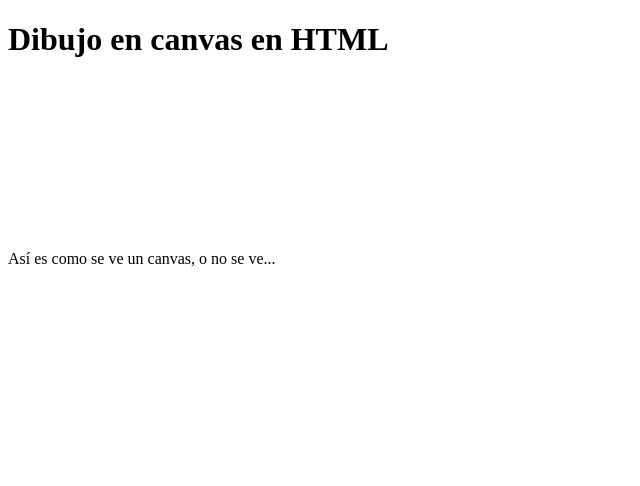
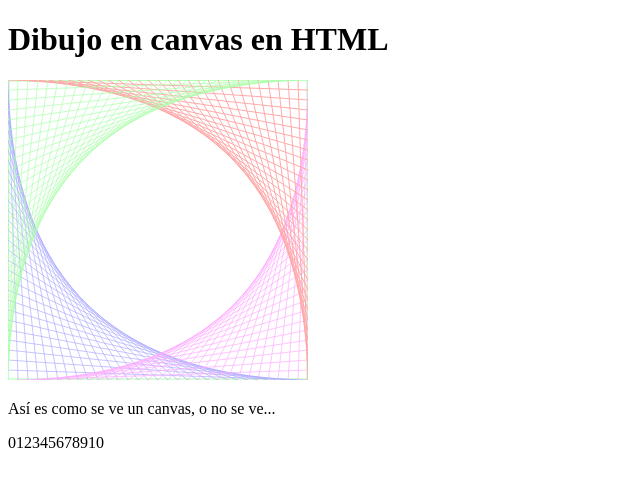
Before and after one commit to Martin-Moreno-Jara/Curso-html-js-2016, a plain HTML site: page canvas/dibujo.html in a window 1280 px wide. Shown: the whole page, without its empty margins (0-640 px from the left). Drawn offline with Linux system fonts and the light colour scheme.

Commit message:
dibujo con patrón

```diff
--- a/canvas/dibujo.html
+++ b/canvas/dibujo.html
@@ -6,7 +6,8 @@
 </head>
 <body>
     <h1>Dibujo en canvas en HTML</h1>
-    <canvas></canvas>
+    <canvas width="300" height="300" id="dibujito"></canvas>
     <p>Así es como se ve un canvas, o no se ve...</p>
+    <script src="dibujo.js"></script>
 </body>
 </html>
--- /dev/null
+++ b/canvas/dibujo.js
@@ -0,0 +1,67 @@
+var d =document.getElementById("dibujito");
+var lienzo = d.getContext("2d")
+console.log(lienzo)
+
+function makeStroke(initx,inity,finalx,finaly,color){
+    lienzo.beginPath();
+    lienzo.strokeStyle = color;
+    lienzo.moveTo(initx,inity);
+    lienzo.lineTo(finalx,finaly);
+    lienzo.stroke();
+    lienzo.closePath();
+}
+
+makeStroke(1,1,0,300,"#AFA")
+makeStroke(1,1,300,0,"#AFA")
+makeStroke(299,299,0,299,"#AFA")
+makeStroke(299,299,299,0,"#AFA")
+// makeStroke(20,50,80,50,"black")
+// makeStroke(20,50,20,150,"red")
+// makeStroke(20,150,80,150,"blue")
+// makeStroke(80,150,80,50,"purple")
+
+ function dibujar_torre(x,y){
+    var lineas = 0;
+    while(lineas<30){
+        //x=lineas*10
+        //y=10*(lineas+1)
+        makeStroke(0,y,x+10,300,"#AAFA");
+        lineas++;
+        x+=10;
+        y+=10;
+    }
+ }
+ function dibujar_torre_traversa(x,y){
+    var lineas = 0;
+    while(lineas<30){
+        makeStroke(300,y,300-x,300,"#FAFA");
+        lineas+=1;
+        x+=10;
+        y+=10;
+    }
+ }
+ function dibujar_torre_inversa(x,y){
+    var lineas = 0;
+    while(lineas<30){
+        makeStroke(x,0,300,y+10,"#FAA");
+        lineas+=1;
+        x+=10;
+        y+=10;
+    }
+ }
+ function dibujar_torre_reinversa(x,y){
+    var lineas = 0;
+    while(lineas<30){
+        makeStroke(300-x,0,0,y+10,"#AFAA");
+        lineas+=1;
+        x+=10;
+        y+=10;
+    }
+ }
+ dibujar_torre(0,0)
+ dibujar_torre_traversa(0,0)
+ dibujar_torre_inversa(0,0)
+ dibujar_torre_reinversa(0,0)
+ for(l=0;l<11;l++){
+    document.write(l)
+ }
```
